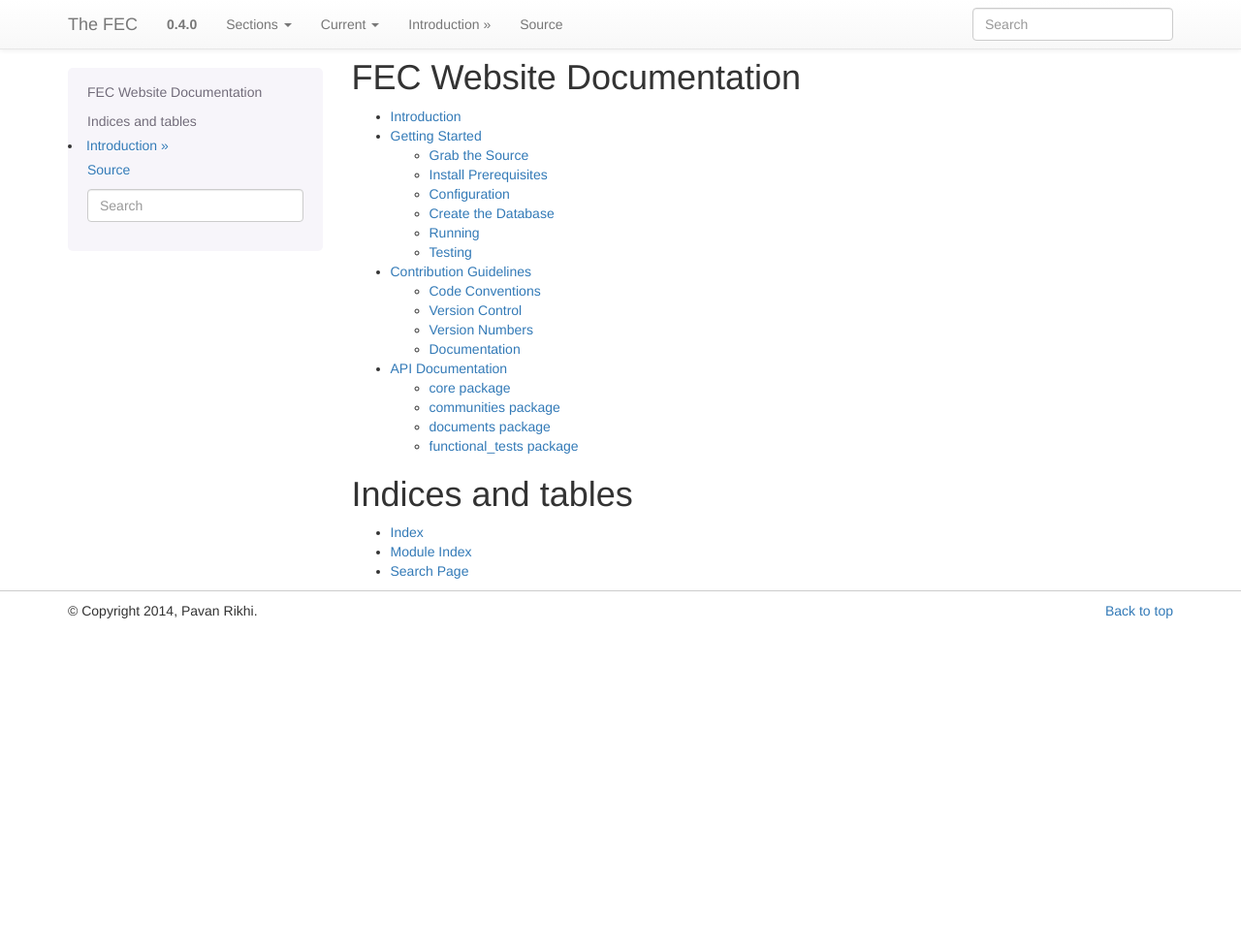
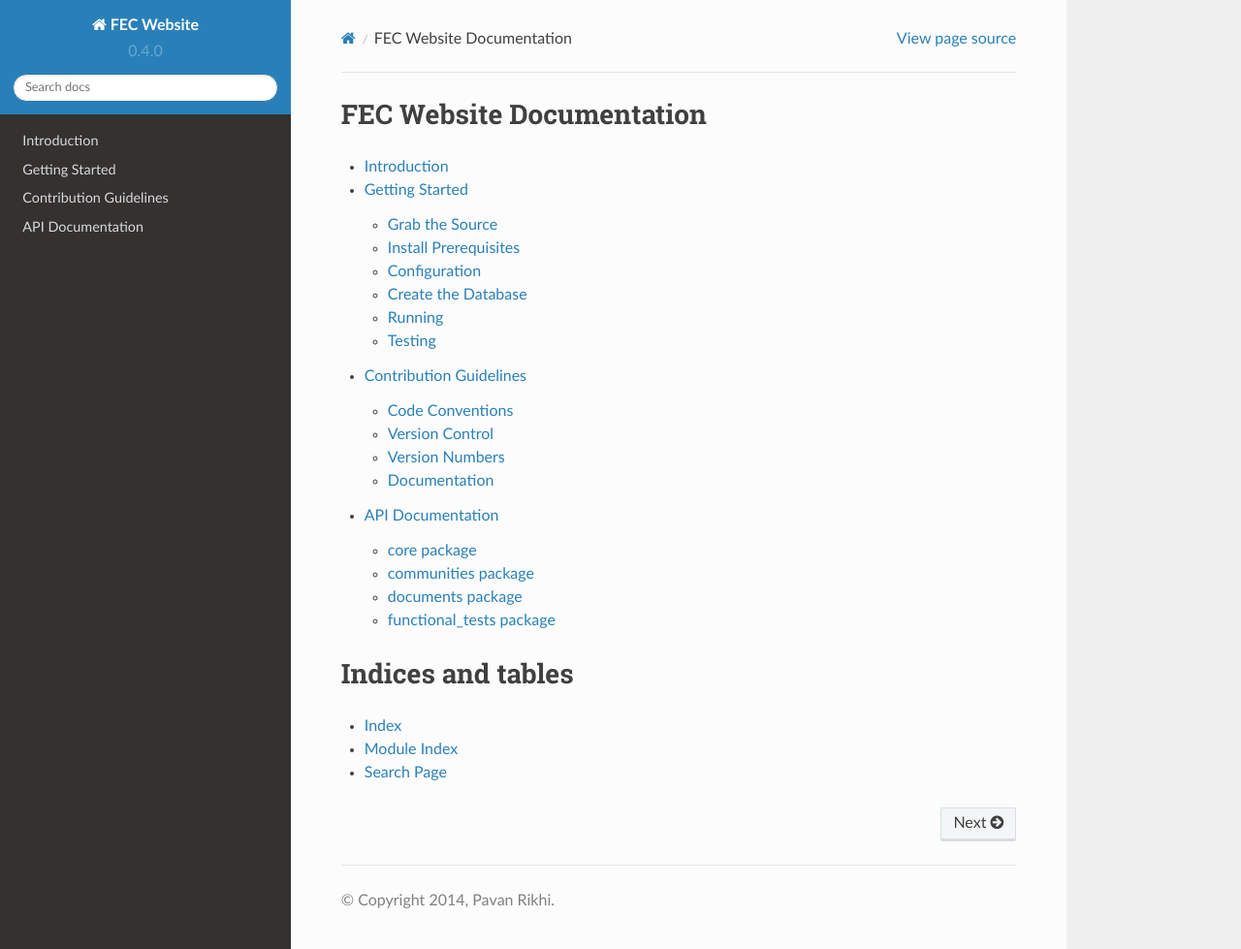
Before and after one commit to FederationOfEgalitarianCommunities/FECWebsite, a Sphinx documentation site: the page built from docs/index.rst, in a window 1280 px wide and 979 px high. Shown: the whole window at 97% size. Built offline with Sphinx 7.4.7 and the Read the Docs theme 2.0.0, drawn with Linux system fonts in a browser that asks for light colours.

Commit message:
Switch Docs to the ReadTheDocs Theme

```diff
--- a/docs/conf.py
+++ b/docs/conf.py
@@ -15,8 +15,7 @@
 import sys
 import os
 
-# Import the 3rd Party Bootstrap Theme
-import sphinx_bootstrap_theme
+
 
 # If extensions (or modules to document with autodoc) are in another directory,
 # add these directories to sys.path here. If the directory is relative to the
@@ -31,6 +30,13 @@ sys.path.append(os.path.abspath('../fec/'))
 # Setup Django settings/environment
 os.environ.setdefault("DJANGO_SETTINGS_MODULE", "core.settings.local")
 
+# Is this being built by readthedocs.org?
+on_rtd = os.environ.get('READTHEDOCS', None) == True
+
+if not on_rtd:
+    import sphinx_rtd_theme
+    html_theme = 'sphinx_rtd_theme'
+    html_theme_path = [sphinx_rtd_theme.get_html_theme_path()]
 
 # -- General configuration ------------------------------------------------
 
@@ -120,26 +126,11 @@ pygments_style = 'sphinx'
 
 # -- Options for HTML output ----------------------------------------------
 
-# The theme to use for HTML and HTML Help pages.  See the documentation for
-# a list of builtin themes.
-html_theme = 'bootstrap'
-
 # Theme options are theme-specific and customize the look and feel of a theme
 # further.  For a list of options available for each theme, see the
 # documentation.
 html_theme_options = {
-    'navbar_title': "The FEC",
-    'navbar_site_name': "Sections",
-    'navbar_sidebarrel': True,
-    'navbar_pagenav': True,
-    'navbar_pagenav_name': "Current",
-    'navbar_class': "navbar",
-    'globaltoc_depth': 3,
-    'bootstrap_version': "3",
 }
-
-# Add any paths that contain custom themes here, relative to this directory.
-html_theme_path = sphinx_bootstrap_theme.get_html_theme_path()
 
 # The name for this set of Sphinx documents.  If None, it defaults to
 # "<project> v<release> documentation".
```
Also changed, not shown: 1 other file.
